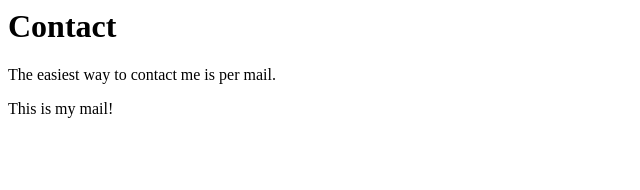
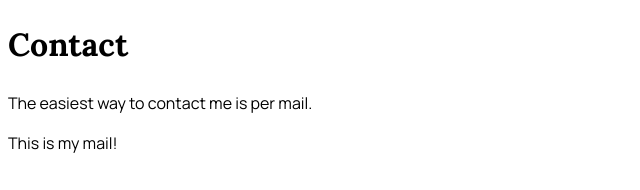
Before and after one commit to LukJeru/codecad_website, a plain HTML site: page pages/contact.html in a window 1280 px wide. Shown: the whole page, without its empty margins (0-640 px from the left). Drawn offline with Linux system fonts and the light colour scheme.

Commit message:
Add basic html structure to every page, link stylesheet, add fonts

```diff
--- a/pages/contact.html
+++ b/pages/contact.html
@@ -1,4 +1,16 @@
-<h1>Contact</h1>
+<!DOCTYPE html>
+<html lang="en">
+<head>
+  <meta charset="UTF-8">
+  <meta name="viewport" content="width=device-width, initial-scale=1.0">
+  <link href="https://fonts.googleapis.com/css2?family=Lora:ital,wght@0,400..700;1,400..700&family=Manrope:wght@200..800&display=swap" rel="stylesheet">
+  <link rel="stylesheet" href="../stylesheet.css">
+  <title>Document</title>
+</head>
+<body>
+  <h1>Contact</h1>
 
 <p>The easiest way to contact me is per mail.</p>
 <p>This is my mail!</p>
+</body>
+</html>
--- a/stylesheet.css
+++ b/stylesheet.css
@@ -0,0 +1,16 @@
+/*use border-box*/
+
+* {
+  box-sizing: border-box;
+}
+
+/*set line height and font*/
+body {
+  font-size: 16px;
+  line-height: 1.5;
+  font-family: "Manrope", "Times New Roman", "sans-serif";
+}
+
+h1, h2, h3, h4, h5, h6 {
+  font-family: "Lora";
+}
```
Also changed, not shown: index.html (+2 -0 lines), pages/about.html (+12 -0 lines), pages/projects.html (+13 -1 lines).
